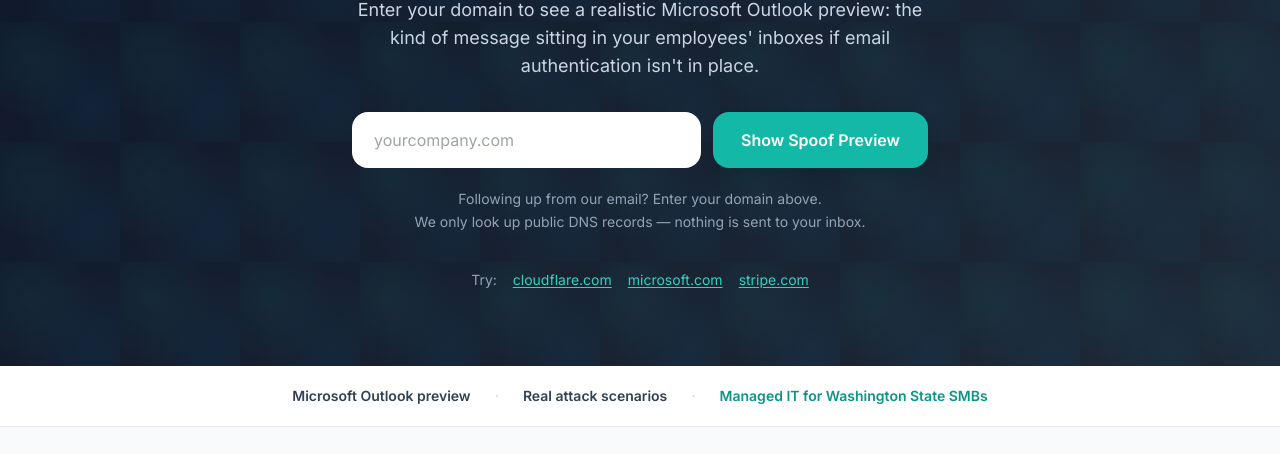
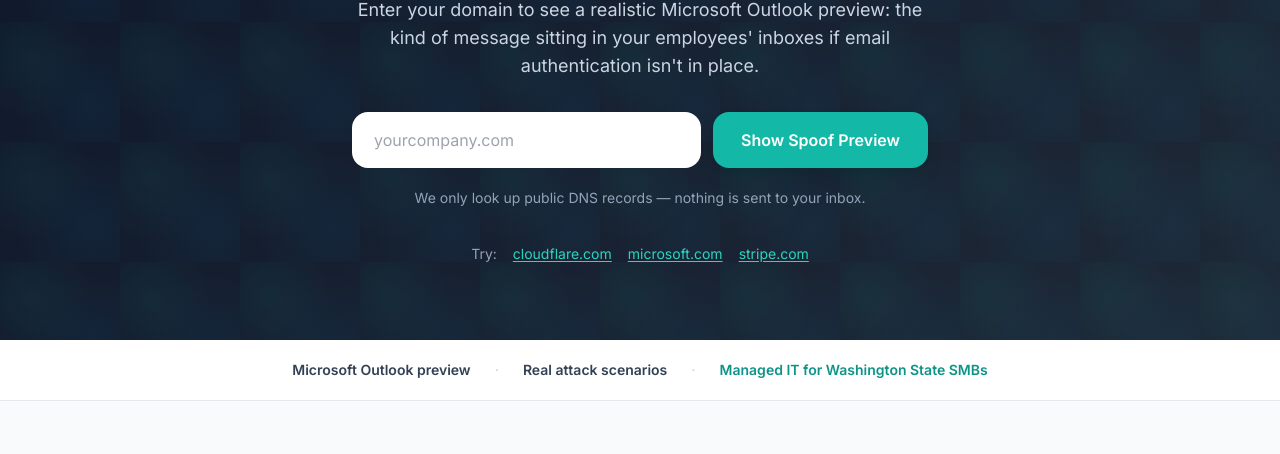
Before and after one commit to greglepage/spoof, a website: page index.html in a window 1280 px wide. Shown: the part 283-737 px from the top of the page. Drawn offline with nearby package versions, Linux system fonts and the light colour scheme.

Commit message:
Remove weak cold-email follow-up line from hero

```diff
--- a/index.html
+++ b/index.html
@@ -289,8 +289,7 @@
         <p id="checker-error" class="hidden mt-3 text-sm text-red-300 bg-red-950/30 border border-red-400/30 rounded-xl px-4 py-2"></p>
       </form>
 
-      <p class="mt-5 text-sm text-slate-400 leading-relaxed">
-        Following up from our email? Enter your domain above.<br>
+      <p class="mt-5 text-sm text-slate-400">
         We only look up public DNS records — nothing is sent to your inbox.
       </p>
 
```
